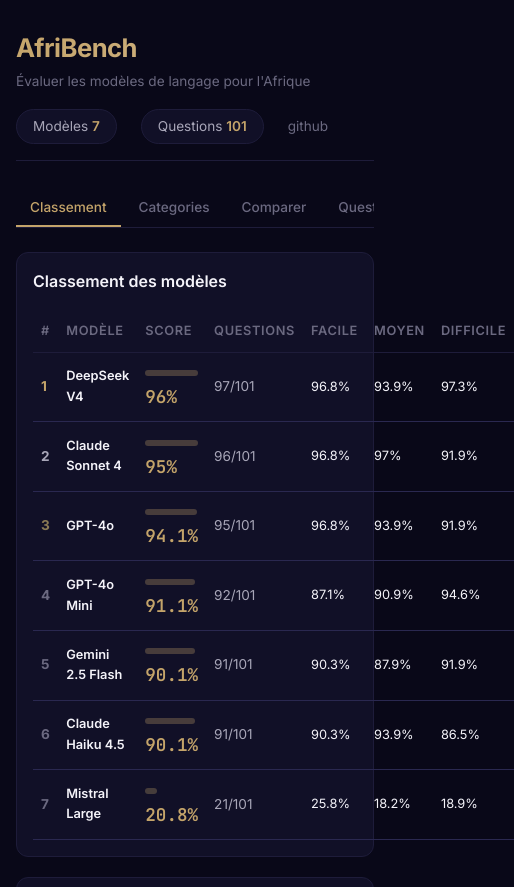
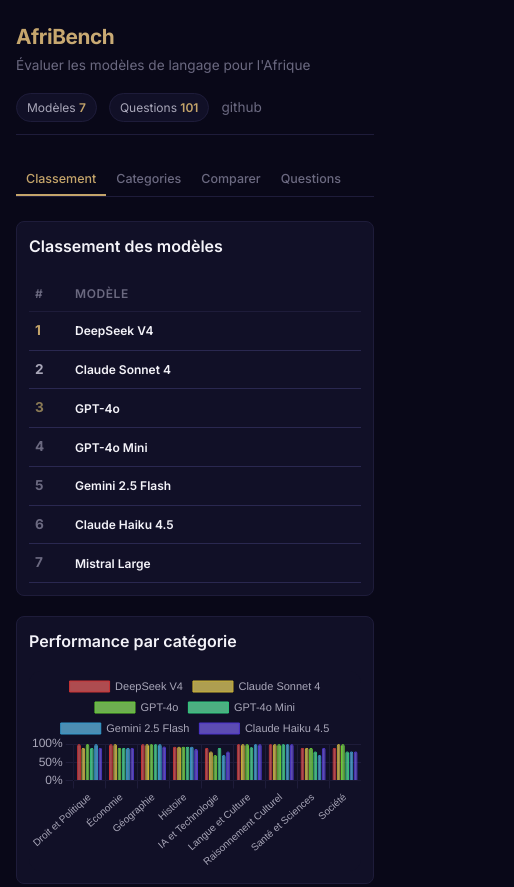
Before and after one commit to YTILIKAN/AfriBench, a plain HTML site: page frontend/index.html in a window 390 px wide. Shown: the top 887 px of the page, 514 px wide, since content can reach past the window. Drawn offline with nearby package versions, Linux system fonts and the light colour scheme.

Commit message:
fix: responsive design (table scroll, chart heights, 4 breakpoints)

```diff
--- a/frontend/css/style.css
+++ b/frontend/css/style.css
@@ -508,11 +508,46 @@ a:hover { color: var(--bronze-light); }
 }
 
 /* ── Responsive ──────────────────────────────── */
+@media (max-width: 1024px) {
+  .chart-container { min-height: 260px; height: 260px; }
+}
+
+@media (max-width: 768px) {
+  .grid-2, .grid-3 { grid-template-columns: 1fr; }
+  .chart-container { min-height: 220px; height: 220px; }
+  .compare-grid { grid-template-columns: 1fr; }
+}
+
 @media (max-width: 640px) {
   .app-container { padding: 0 16px; }
   .header-inner { flex-direction: column; align-items: flex-start; }
-  .header-stats { width: 100%; justify-content: flex-start; }
+  .header-stats { width: 100%; justify-content: flex-start; gap: 12px; }
   .tab-btn { padding: 10px 14px; font-size: 0.85rem; }
   .lb-table th, .lb-table td { padding: 10px 8px; font-size: 0.8rem; }
   .card { padding: 16px; }
+  .lb-table th:nth-child(n+4),
+  .lb-table td:nth-child(n+4) { display: none; }
+  .lb-table .score-bar { display: none; }
+  .chart-container { min-height: 200px !important; height: 200px !important; }
 }
+
+@media (max-width: 480px) {
+  .app-header { padding: 20px 0 12px; }
+  .header-brand h1 { font-size: 1.3rem; }
+  .stat-pill { font-size: 0.75rem; padding: 4px 10px; }
+  .tabs { gap: 0; }
+  .tab-btn { padding: 8px 10px; font-size: 0.78rem; }
+  .lb-table th, .lb-table td { padding: 8px 6px; font-size: 0.75rem; }
+  .lb-table .score { font-size: 0.9rem; }
+  .lb-table th:nth-child(n+3),
+  .lb-table td:nth-child(n+3) { display: none; }
+  .compare-selector label { font-size: 0.78rem; padding: 6px 10px; }
+  .card { padding: 12px; border-radius: 8px; }
+  .chart-container { min-height: 180px; height: 180px; }
+}
+
+/* Table wrapper for horizontal scroll on small screens */
+.lb-table-wrapper {
+  overflow-x: auto;
+  -webkit-overflow-scrolling: touch;
+}
--- a/frontend/js/leaderboard.js
+++ b/frontend/js/leaderboard.js
@@ -20,9 +20,10 @@ function renderLeaderboard(container) {
   }
 
   let html = `
-    <div class="card">
-      <div class="card-title">Classement des modèles</div>
-      <table class="lb-table">
+      <div class="card">
+        <div class="card-title">Classement des modèles</div>
+        <div class="lb-table-wrapper">
+        <table class="lb-table">
         <thead>
           <tr>
             <th>#</th>
@@ -62,6 +63,7 @@ function renderLeaderboard(container) {
   html += `
         </tbody>
       </table>
+        </div>
     </div>`;
 
   // Category breakdown summary
```
